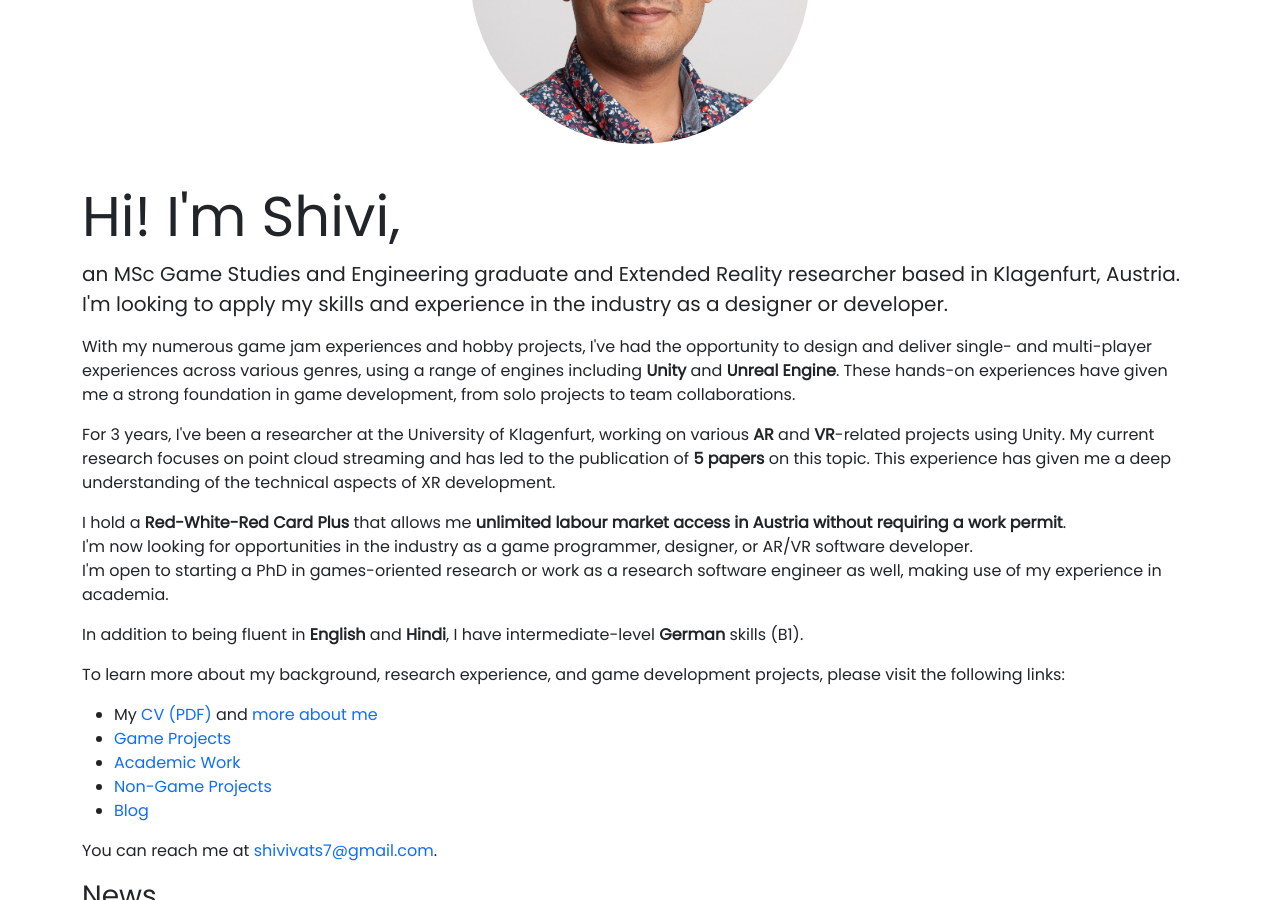
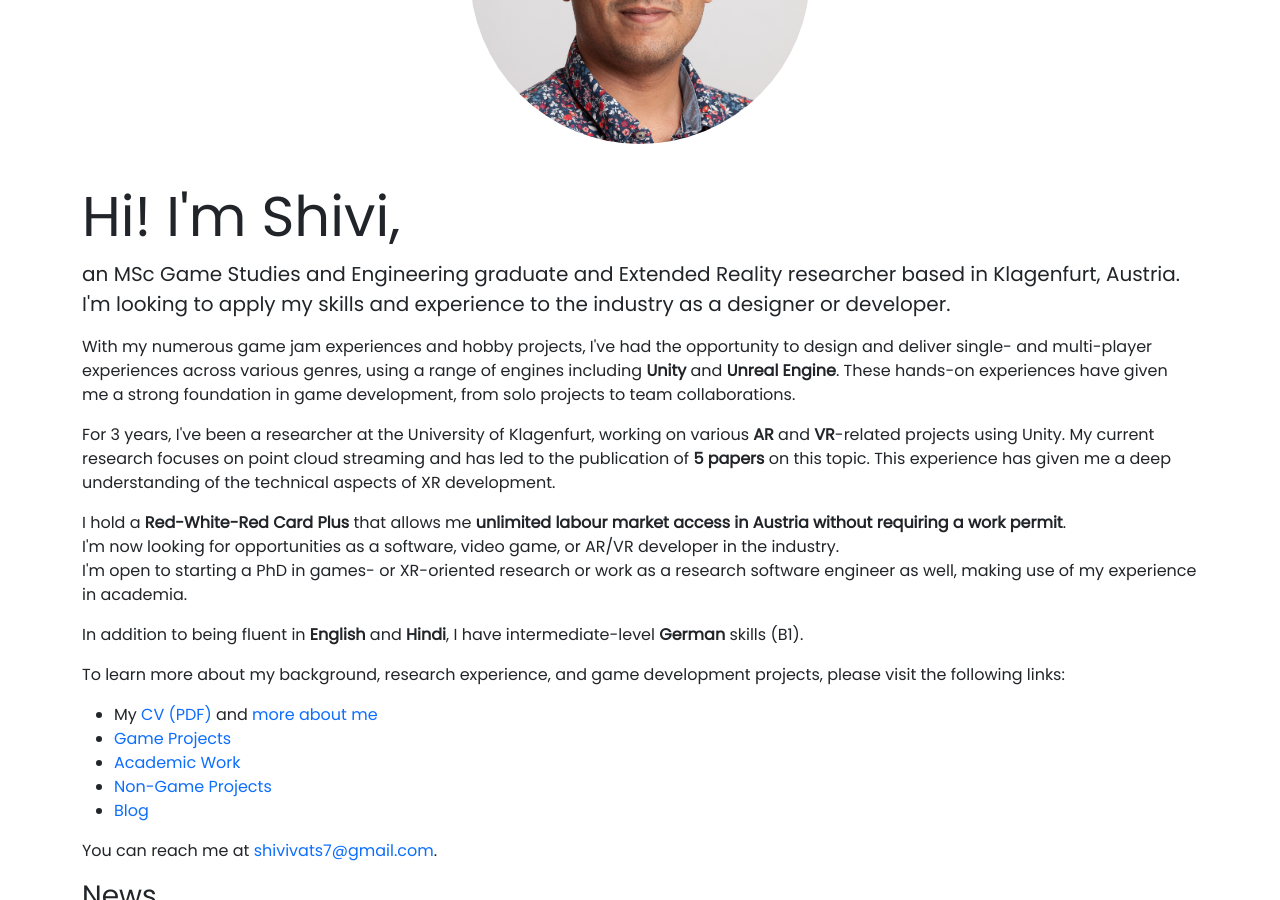
Before and after one commit to shivivats/shivivats.github.io, a Jekyll site: the page built from pages/index.md, in a window 1280 px wide and 900 px high, scrolled down 358 px. Built offline with Jekyll 4.4.1, drawn with Linux system fonts in a browser that asks for light colours.

Commit message:
updated summary

```diff
--- a/_includes/about/summary.html
+++ b/_includes/about/summary.html
@@ -1,8 +1,8 @@
-<p class="lead">an MSc Game Studies and Engineering graduate and Extended Reality researcher based in Klagenfurt, Austria. I'm looking to apply my skills and experience in the industry as a designer or developer.</p>
+<p class="lead">an MSc Game Studies and Engineering graduate and Extended Reality researcher based in Klagenfurt, Austria. I'm looking to apply my skills and experience to the industry as a designer or developer.</p>
 <p>With my numerous game jam experiences and hobby projects, I've had the opportunity to design and deliver single- and multi-player experiences across various genres, using a range of engines including <strong>Unity</strong> and <strong>Unreal Engine</strong>. These hands-on experiences have given me a strong foundation in game development, from solo projects to team collaborations.</p>
 <p>For 3 years, I've been a researcher at the University of Klagenfurt, working on various <strong>AR</strong> and <strong>VR</strong>-related projects using Unity. My current research focuses on point cloud streaming and has led to the publication of <strong>5 papers</strong> on this topic. This experience has given me a deep understanding of the technical aspects of XR development.</p>
 <p>I hold a <strong>Red-White-Red Card Plus</strong> that allows me <strong>unlimited labour market access in Austria without requiring a work permit</strong>.<br />
-    I'm now looking for opportunities in the industry as a game programmer, designer, or AR/VR software developer.<br />
-    I'm open to starting a PhD in games-oriented research or work as a research software engineer as well, making use of my experience in academia.
+    I'm now looking for opportunities as a software, video game, or AR/VR developer in the industry.<br />
+    I'm open to starting a PhD in games- or XR-oriented research or work as a research software engineer as well, making use of my experience in academia.
 </p>
 <p>In addition to being fluent in <strong>English</strong> and <strong>Hindi</strong>, I have intermediate-level <strong>German</strong> skills (B1).</p>
```
